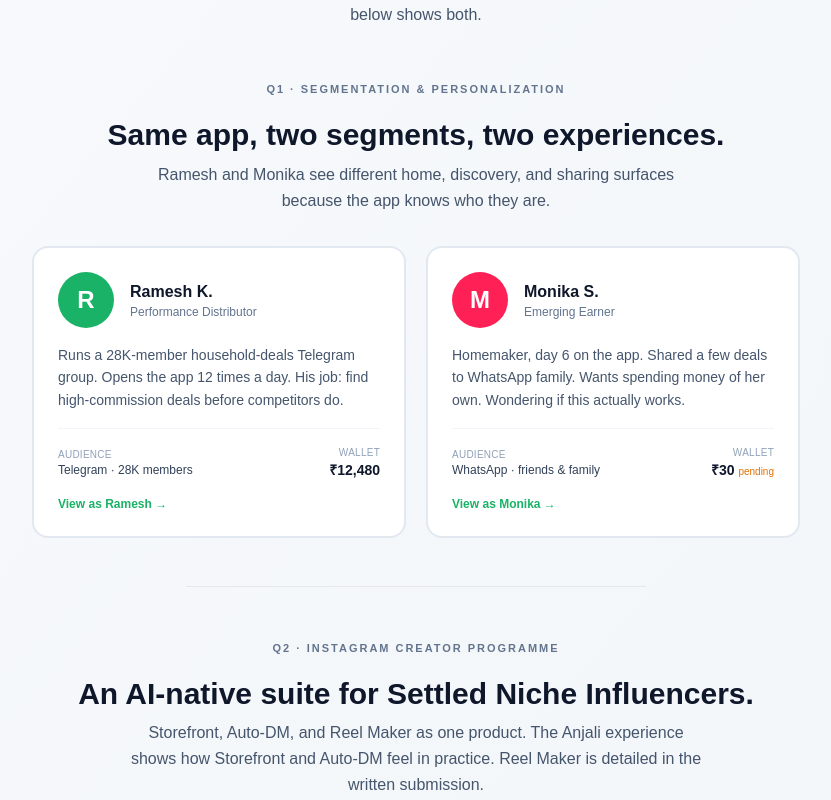
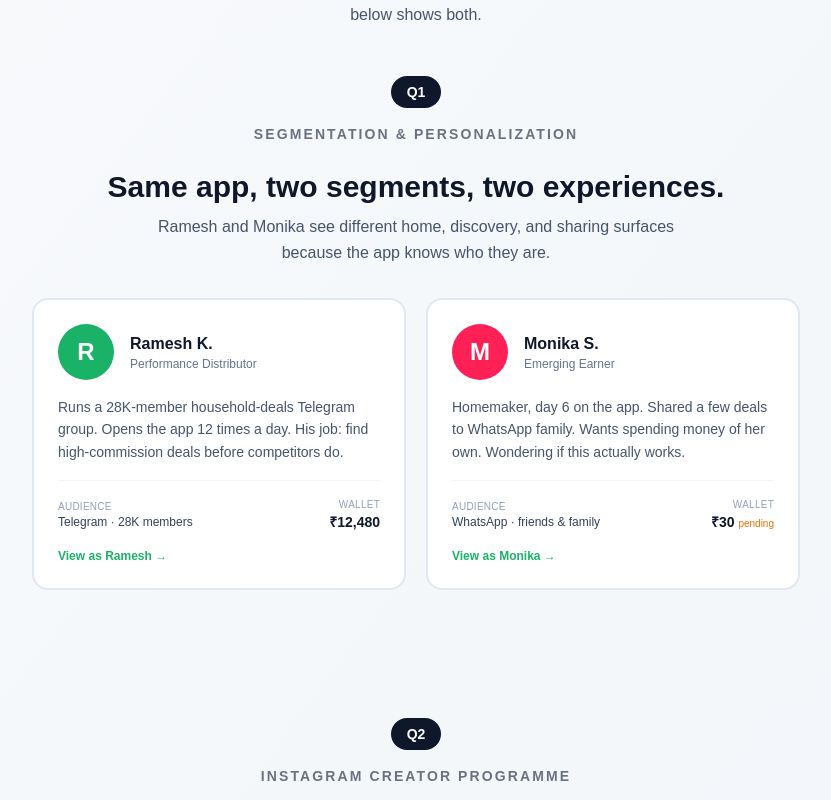
Before and after one commit to sanjeetbuilds/earnkaro-prototype, a Next.js app: page / in a window 1280 px wide. Shown: the part 220-1020 px from the top of the page, without its empty margins (224-1055 px from the left). Built offline with nearby package versions, Linux system fonts and the light colour scheme.

Commit message:
Strengthen Q1/Q2 section headers with pill + category labels
Co-Authored-By: Claude Opus 4.7 (1M context) <noreply@anthropic.com>

```diff
--- a/app/page.tsx
+++ b/app/page.tsx
@@ -43,8 +43,8 @@ export default function Page() {
 
         {/* SECTION A — Q1 */}
         <section className="w-full max-w-3xl">
-          <SectionLabel>Q1 · Segmentation &amp; Personalization</SectionLabel>
-          <div className="text-center mt-4 mb-8">
+          <SectionLabel pill="Q1" category="Segmentation & Personalization" />
+          <div className="text-center mt-6 mb-8">
             <h2 className="text-2xl md:text-3xl font-bold text-slate-900 leading-tight">
               Same app, two segments, two experiences.
             </h2>
@@ -88,15 +88,10 @@ export default function Page() {
           </div>
         </section>
 
-        {/* Divider between Q1 and Q2 — ~60% of the content column, centered */}
-        <div className="w-full max-w-3xl my-12" aria-hidden="true">
-          <div className="w-3/5 mx-auto h-px bg-[#E5E7EB]" />
-        </div>
-
         {/* SECTION B — Q2 */}
-        <section className="w-full max-w-3xl">
-          <SectionLabel>Q2 · Instagram Creator Programme</SectionLabel>
-          <div className="text-center mt-4 mb-8">
+        <section className="w-full max-w-3xl mt-32">
+          <SectionLabel pill="Q2" category="Instagram Creator Programme" />
+          <div className="text-center mt-6 mb-8">
             <h2 className="text-2xl md:text-3xl font-bold text-slate-900 leading-tight">
               An AI-native suite for Settled Niche Influencers.
             </h2>
@@ -269,12 +264,15 @@ function PersonaCard({
   );
 }
 
-function SectionLabel({ children }: { children: React.ReactNode }) {
+function SectionLabel({ pill, category }: { pill: string; category: string }) {
   return (
     <div className="text-center">
-      <span className="text-[11px] uppercase tracking-[0.18em] text-slate-500 font-semibold">
-        {children}
+      <span className="inline-block px-4 py-1.5 bg-slate-900 text-white text-sm font-bold rounded-full">
+        {pill}
       </span>
+      <div className="mt-4 text-sm font-semibold uppercase tracking-[0.15em] text-gray-500">
+        {category}
+      </div>
     </div>
   );
 }
```
